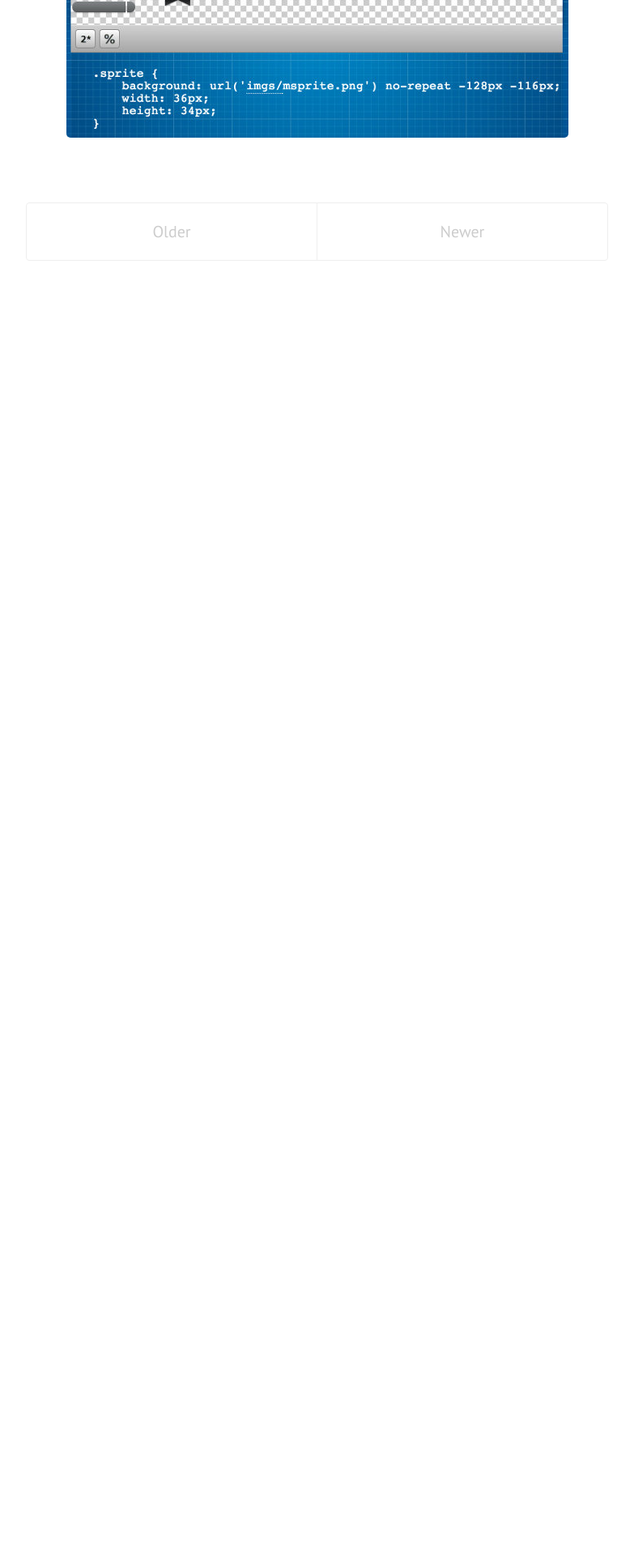
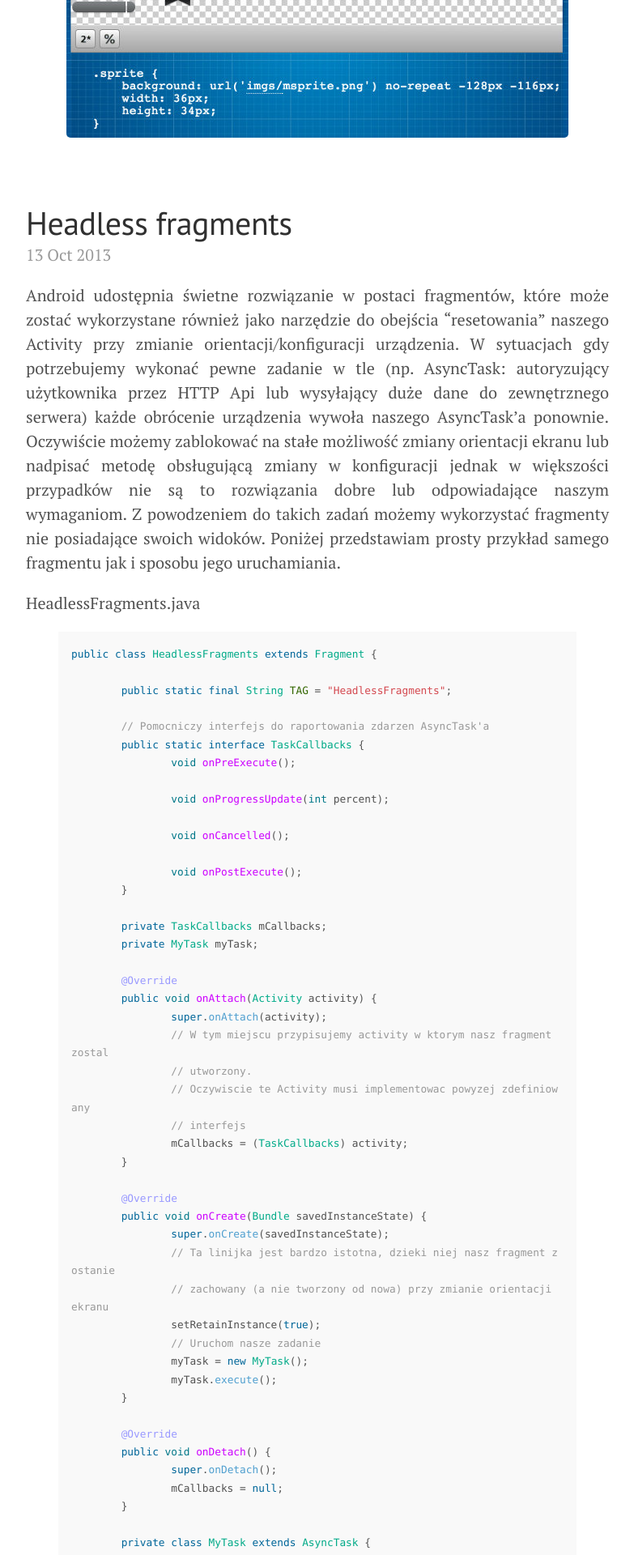
Before and after one commit to kitek/kitek.github.io, a Jekyll site: the page built from index.html, in a window 1280 px wide. Shown: the part 1510-3430 px from the top of the page at 81% size, without its empty margins (248-1031 px from the left). Built offline with Jekyll 4.4.1, drawn with Linux system fonts in a browser that asks for light colours; the list of posts is cut into pages by our own code; before the commit the page ends 1892 px from its top, so only the background shows below that; some of the changed text lies outside the part shown.

Commit message:
Dodanie wpisu, testy stronicowania

```diff
--- a/_config.yml
+++ b/_config.yml
@@ -15,7 +15,7 @@ author:
   name:           'Marcin Kitowicz'
   url:            http://www.kitek.pl
 
-paginate:         5
+paginate:         3
 
 # Custom vars
 version:          1.0.0
--- a/_includes/head.html
+++ b/_includes/head.html
@@ -2,6 +2,7 @@
   <meta http-equiv="content-type" content="text/html; charset=utf-8">
   <meta name="viewport" content="width=device-width, initial-scale=1.0, maximum-scale=1">
   <title>{% if page.title == "Home" %}{{ site.title }} &middot; {{ site.tagline }}{% else %}{{ page.title }} &middot; {{ site.title }}{% endif %}</title>
+  <meta name="description" content="{{site.description}}"/>
   <link rel="stylesheet" href="/public/css/poole.css">
   <link rel="stylesheet" href="/public/css/syntax.css">
   <link rel="stylesheet" href="/public/css/lanyon.min.css">
--- /dev/null
+++ b/_posts/2013-10-13-Headlessfragments.md
@@ -0,0 +1,142 @@
+---
+layout: post
+title: Headless fragments
+category: Android
+tags: asyncTask fragment
+---
+
+Android udostępnia świetne rozwiązanie w postaci fragmentów, które może zostać wykorzystane również jako narzędzie do obejścia "resetowania" naszego Activity przy zmianie orientacji/konfiguracji urządzenia. W sytuacjach gdy potrzebujemy wykonać pewne zadanie w tle (np. AsyncTask: autoryzujący użytkownika przez HTTP Api lub wysyłający duże dane do zewnętrznego serwera) każde obrócenie urządzenia wywoła naszego AsyncTask’a ponownie. Oczywiście możemy zablokować na stałe możliwość zmiany orientacji ekranu lub nadpisać metodę obsługującą zmiany w konfiguracji jednak w większości przypadków nie są to rozwiązania dobre lub odpowiadające naszym wymaganiom.
+Z powodzeniem do takich zadań możemy wykorzystać fragmenty nie posiadające swoich widoków. Poniżej przedstawiam prosty przykład samego fragmentu jak i sposobu jego uruchamiania.
+
+HeadlessFragments.java
+
+{% highlight java %}
+public class HeadlessFragments extends Fragment {
+
+	public static final String TAG = "HeadlessFragments";
+
+	// Pomocniczy interfejs do raportowania zdarzen AsyncTask'a
+	public static interface TaskCallbacks {
+		void onPreExecute();
+
+		void onProgressUpdate(int percent);
+
+		void onCancelled();
+
+		void onPostExecute();
+	}
+
+	private TaskCallbacks mCallbacks;
+	private MyTask myTask;
+
+	@Override
+	public void onAttach(Activity activity) {
+		super.onAttach(activity);
+		// W tym miejscu przypisujemy activity w ktorym nasz fragment zostal
+		// utworzony.
+		// Oczywiscie te Activity musi implementowac powyzej zdefiniowany
+		// interfejs
+		mCallbacks = (TaskCallbacks) activity;
+	}
+
+	@Override
+	public void onCreate(Bundle savedInstanceState) {
+		super.onCreate(savedInstanceState);
+		// Ta linijka jest bardzo istotna, dzieki niej nasz fragment zostanie
+		// zachowany (a nie tworzony od nowa) przy zmianie orientacji ekranu
+		setRetainInstance(true);
+		// Uruchom nasze zadanie
+		myTask = new MyTask();
+		myTask.execute();
+	}
+
+	@Override
+	public void onDetach() {
+		super.onDetach();
+		mCallbacks = null;
+	}
+
+	private class MyTask extends AsyncTask {
+
+		@Override
+		protected void onPreExecute() {
+			super.onPreExecute();
+			if (null != mCallbacks) {
+				mCallbacks.onPreExecute();
+			}
+		}
+
+		@Override
+		protected Void doInBackground(Void... params) {
+			// TODO Tutaj wykonuje zadanie
+			return null;
+		}
+
+		@Override
+		protected void onProgressUpdate(Void... values) {
+			super.onProgressUpdate(values);
+			if (null != mCallbacks) {
+				// mCallbacks.onProgressUpdate(values[0]);
+			}
+		}
+
+		@Override
+		protected void onPostExecute(Void result) {
+			super.onPostExecute(result);
+			if (null != mCallbacks) {
+				mCallbacks.onPostExecute();
+			}
+		}
+
+		@Override
+		protected void onCancelled() {
+			super.onCancelled();
+			if (null != mCallbacks) {
+				mCallbacks.onCancelled();
+			}
+		}
+	}
+}
+{% endhighlight %}
+
+MainActivity.java
+
+{% highlight java %}
+public class MainActivity extends FragmentActivity implements
+		HeadlessFragments.TaskCallbacks {
+
+	public static final String TAG = "MainActivity";
+
+	@Override
+	protected void onCreate(Bundle savedInstanceState) {
+		super.onCreate(savedInstanceState);
+		setContentView(R.layout.activity_main);
+
+		FragmentManager fragmentManager = getSupportFragmentManager();
+		HeadlessFragments taskFragment = (HeadlessFragments) fragmentManager
+				.findFragmentByTag(HeadlessFragments.TAG);
+		if (taskFragment == null) {
+			taskFragment = new HeadlessFragments();
+			fragmentManager.beginTransaction()
+				.add(taskFragment, HeadlessFragments.TAG).commit();
+		}
+	}
+
+	@Override
+	public void onPreExecute() {
+	}
+
+	@Override
+	public void onProgressUpdate(int percent) {
+	}
+
+	@Override
+	public void onCancelled() {
+	}
+
+	@Override
+	public void onPostExecute() {
+	}
+
+}
+{% endhighlight %}
--- a/public/css/poole.css
+++ b/public/css/poole.css
@@ -405,3 +405,7 @@ a.pagination-item:hover {
 .post p {
   text-align:justify;
 }
+.center img {
+  margin-left: auto;
+  margin-right: auto;
+}
```
Also changed, not shown: _posts/2013-10-13-SpriteCow.md (+2 -1 lines), archive.md (added, +10 -0 lines).
